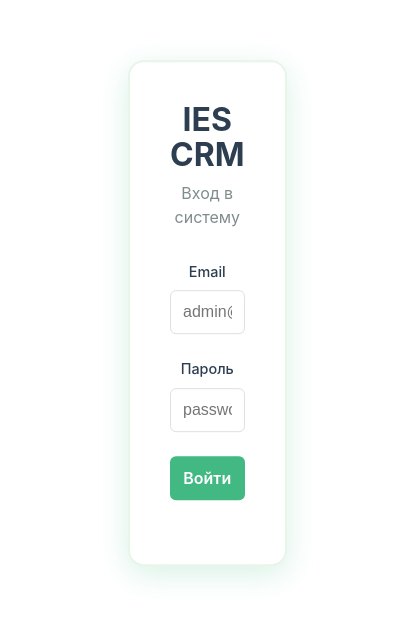
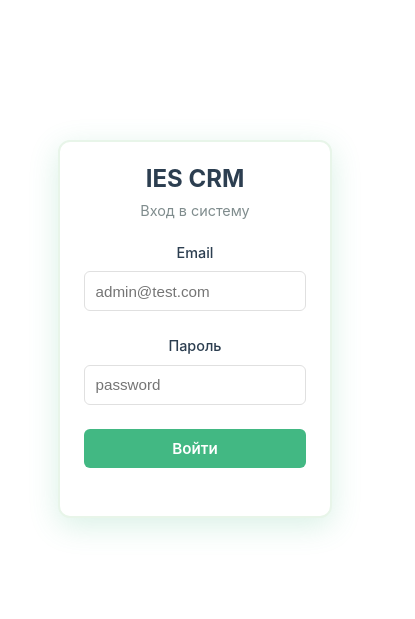
Before and after one commit to zeusfly-spb/ies-crm, a Vue app in the folder front/: page /login in a window 390 px wide. Shown: the part 129-748 px from the top of the page, 415 px wide, since content can reach past the window. Built offline with nearby package versions, Linux system fonts and the light colour scheme; no server answers.

Commit message:
Added breakpoints for mobile devices

```diff
--- a/front/src/App.vue
+++ b/front/src/App.vue
@@ -37,6 +37,28 @@ nav a {
   font-weight: 500;
 }
 
+@media (max-width: 768px) {
+  nav {
+    padding: 0.75rem 1rem;
+  }
+
+  nav a {
+    margin-right: 0.75rem;
+    font-size: 0.9rem;
+  }
+}
+
+@media (max-width: 480px) {
+  nav {
+    padding: 0.5rem 0.75rem;
+  }
+
+  nav a {
+    margin-right: 0.5rem;
+    font-size: 0.85rem;
+  }
+}
+
 nav a:hover,
 nav a.router-link-active {
   color: #42b883;
@@ -45,4 +67,16 @@ nav a.router-link-active {
 main {
   padding: 2rem;
 }
+
+@media (max-width: 768px) {
+  main {
+    padding: 1rem;
+  }
+}
+
+@media (max-width: 480px) {
+  main {
+    padding: 0.75rem;
+  }
+}
 </style>
--- a/front/src/style.css
+++ b/front/src/style.css
@@ -30,9 +30,27 @@ body {
   min-height: 100vh;
 }
 
+@media (max-width: 480px) {
+  body {
+    min-width: 280px;
+  }
+}
+
 h1 {
   font-size: 3.2em;
   line-height: 1.1;
+}
+
+@media (max-width: 768px) {
+  h1 {
+    font-size: 2.5em;
+  }
+}
+
+@media (max-width: 480px) {
+  h1 {
+    font-size: 2em;
+  }
 }
 
 button {
@@ -58,11 +76,35 @@ button:focus-visible {
   padding: 2em;
 }
 
+@media (max-width: 768px) {
+  .card {
+    padding: 1.5em;
+  }
+}
+
+@media (max-width: 480px) {
+  .card {
+    padding: 1em;
+  }
+}
+
 #app {
   max-width: 1280px;
   margin: 0 auto;
   padding: 2rem;
   text-align: center;
+}
+
+@media (max-width: 768px) {
+  #app {
+    padding: 1rem;
+  }
+}
+
+@media (max-width: 480px) {
+  #app {
+    padding: 0.75rem;
+  }
 }
 
 @media (prefers-color-scheme: light) {
--- a/front/src/views/Home.vue
+++ b/front/src/views/Home.vue
@@ -110,17 +110,53 @@ async function handleLogout() {
   width: 100%;
 }
 
+@media (max-width: 768px) {
+  .home {
+    padding: 1rem;
+  }
+}
+
+@media (max-width: 480px) {
+  .home {
+    padding: 0.75rem;
+  }
+}
+
 .header {
   display: flex;
   justify-content: space-between;
   align-items: center;
   margin-bottom: 2rem;
+  flex-wrap: wrap;
+  gap: 1rem;
 }
 
 h1 {
   color: #42b883;
   margin: 0;
   font-size: 1.75rem;
+}
+
+@media (max-width: 768px) {
+  .header {
+    margin-bottom: 1.5rem;
+  }
+
+  h1 {
+    font-size: 1.5rem;
+  }
+}
+
+@media (max-width: 480px) {
+  .header {
+    flex-direction: column;
+    align-items: flex-start;
+    margin-bottom: 1rem;
+  }
+
+  h1 {
+    font-size: 1.25rem;
+  }
 }
 
 .logout-btn {
@@ -133,6 +169,15 @@ h1 {
   font-size: 0.9rem;
   font-weight: 500;
   transition: background-color 0.2s;
+  white-space: nowrap;
+}
+
+@media (max-width: 480px) {
+  .logout-btn {
+    width: 100%;
+    padding: 0.6rem 1rem;
+    font-size: 0.95rem;
+  }
 }
 
 .logout-btn:hover {
@@ -145,6 +190,24 @@ h1 {
   text-align: center;
   padding: 2rem;
   font-size: 1.1rem;
+}
+
+@media (max-width: 768px) {
+  .loading,
+  .error,
+  .empty {
+    padding: 1.5rem;
+    font-size: 1rem;
+  }
+}
+
+@media (max-width: 480px) {
+  .loading,
+  .error,
+  .empty {
+    padding: 1rem;
+    font-size: 0.95rem;
+  }
 }
 
 .error {
@@ -187,6 +250,19 @@ h1 {
   position: relative;
 }
 
+@media (max-width: 768px) {
+  .good-card {
+    padding: 1.25rem;
+  }
+}
+
+@media (max-width: 480px) {
+  .good-card {
+    padding: 1rem;
+    border-radius: 10px;
+  }
+}
+
 .good-card:hover {
   transform: translateY(-4px);
   border-color: #42b883;
@@ -200,11 +276,37 @@ h1 {
   font-weight: 600;
 }
 
+@media (max-width: 768px) {
+  .good-name {
+    font-size: 1.1rem;
+  }
+}
+
+@media (max-width: 480px) {
+  .good-name {
+    font-size: 1rem;
+    margin-bottom: 0.5rem;
+  }
+}
+
 .good-comment {
   color: #7f8c8d;
   margin-bottom: 1rem;
   line-height: 1.5;
   font-size: 0.95rem;
+}
+
+@media (max-width: 768px) {
+  .good-comment {
+    font-size: 0.9rem;
+  }
+}
+
+@media (max-width: 480px) {
+  .good-comment {
+    font-size: 0.85rem;
+    margin-bottom: 0.75rem;
+  }
 }
 
 .good-count {
@@ -226,6 +328,18 @@ h1 {
   font-weight: 600;
 }
 
+@media (max-width: 768px) {
+  .count-value {
+    font-size: 1rem;
+  }
+}
+
+@media (max-width: 480px) {
+  .count-value {
+    font-size: 0.95rem;
+  }
+}
+
 .view-controls {
   display: flex;
   justify-content: flex-end;
@@ -234,6 +348,13 @@ h1 {
   padding: 0.5rem;
   background: #f8f9fa;
   border-radius: 8px;
+}
+
+@media (max-width: 480px) {
+  .view-controls {
+    margin-bottom: 1rem;
+    padding: 0.4rem;
+  }
 }
 
 .view-btn {
@@ -281,6 +402,23 @@ h1 {
   transition: all 0.3s ease;
 }
 
+@media (max-width: 768px) {
+  .good-list-item {
+    padding: 0.875rem 1.25rem;
+    flex-wrap: wrap;
+    gap: 0.75rem;
+  }
+}
+
+@media (max-width: 480px) {
+  .good-list-item {
+    padding: 0.75rem 1rem;
+    border-radius: 10px;
+    flex-direction: column;
+    align-items: flex-start;
+  }
+}
+
 .good-list-item:hover {
   transform: translateX(4px);
   border-color: #42b883;
@@ -299,6 +437,19 @@ h1 {
   font-weight: 600;
 }
 
+@media (max-width: 768px) {
+  .list-item-name {
+    font-size: 1rem;
+  }
+}
+
+@media (max-width: 480px) {
+  .list-item-name {
+    font-size: 0.95rem;
+    margin-bottom: 0.375rem;
+  }
+}
+
 .list-item-comment {
   color: #7f8c8d;
   margin: 0;
@@ -309,8 +460,38 @@ h1 {
   white-space: nowrap;
 }
 
+@media (max-width: 768px) {
+  .list-item-comment {
+    font-size: 0.85rem;
+  }
+}
+
+@media (max-width: 480px) {
+  .list-item-comment {
+    font-size: 0.8rem;
+    white-space: normal;
+    overflow: visible;
+    text-overflow: unset;
+  }
+}
+
 .list-item-count {
   margin-left: 1.5rem;
   flex-shrink: 0;
 }
+
+@media (max-width: 768px) {
+  .list-item-count {
+    margin-left: 0;
+  }
+}
+
+@media (max-width: 480px) {
+  .list-item-count {
+    margin-left: 0;
+    width: 100%;
+    padding-top: 0.5rem;
+    border-top: 1px solid #e0e0e0;
+  }
+}
 </style>
--- a/front/src/views/Login.vue
+++ b/front/src/views/Login.vue
@@ -93,6 +93,29 @@ async function handleLogin() {
   position: relative;
 }
 
+@media (max-width: 768px) {
+  .login-container {
+    padding: 1rem;
+  }
+
+  .login-card {
+    padding: 2rem;
+    transform: translateY(0);
+    max-width: 100%;
+  }
+}
+
+@media (max-width: 480px) {
+  .login-container {
+    padding: 0.75rem;
+  }
+
+  .login-card {
+    padding: 1.5rem;
+    border-radius: 12px;
+  }
+}
+
 .login-card:hover {
   border-color: #42b883;
   box-shadow: 0 8px 30px rgba(66, 184, 131, 0.25);
@@ -111,6 +134,28 @@ async function handleLogin() {
   text-align: center;
   margin-bottom: 2rem;
   font-size: 1rem;
+}
+
+@media (max-width: 768px) {
+  .login-title {
+    font-size: 1.75rem;
+  }
+
+  .login-subtitle {
+    font-size: 0.95rem;
+    margin-bottom: 1.5rem;
+  }
+}
+
+@media (max-width: 480px) {
+  .login-title {
+    font-size: 1.5rem;
+  }
+
+  .login-subtitle {
+    font-size: 0.9rem;
+    margin-bottom: 1.25rem;
+  }
 }
 
 .login-form {
@@ -136,6 +181,13 @@ async function handleLogin() {
   border-radius: 6px;
   font-size: 1rem;
   transition: border-color 0.2s, box-shadow 0.2s;
+}
+
+@media (max-width: 480px) {
+  .form-input {
+    padding: 0.65rem;
+    font-size: 0.95rem;
+  }
 }
 
 .form-input:focus {
@@ -170,6 +222,13 @@ async function handleLogin() {
   font-weight: 600;
   cursor: pointer;
   transition: background-color 0.2s, transform 0.1s;
+}
+
+@media (max-width: 480px) {
+  .login-button {
+    padding: 0.65rem;
+    font-size: 0.95rem;
+  }
 }
 
 .login-button:hover:not(:disabled) {
```
Also changed, not shown: 1 other file (tests, documents, lock files or other folders).
